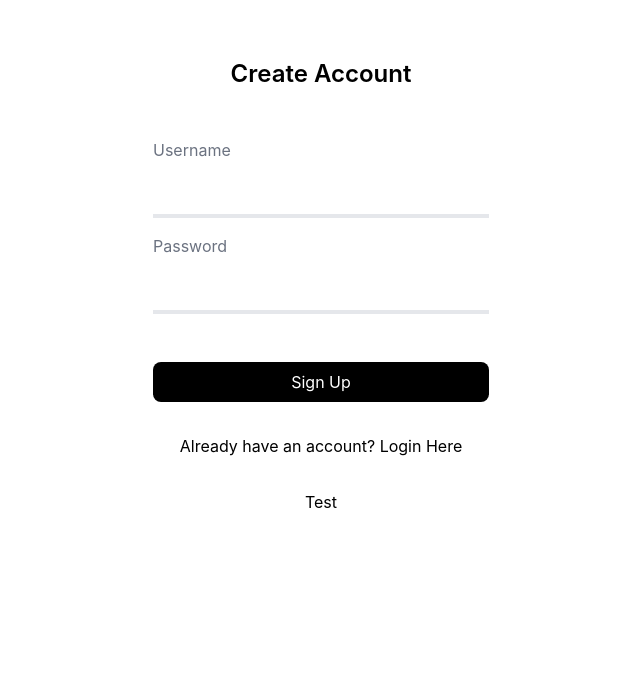
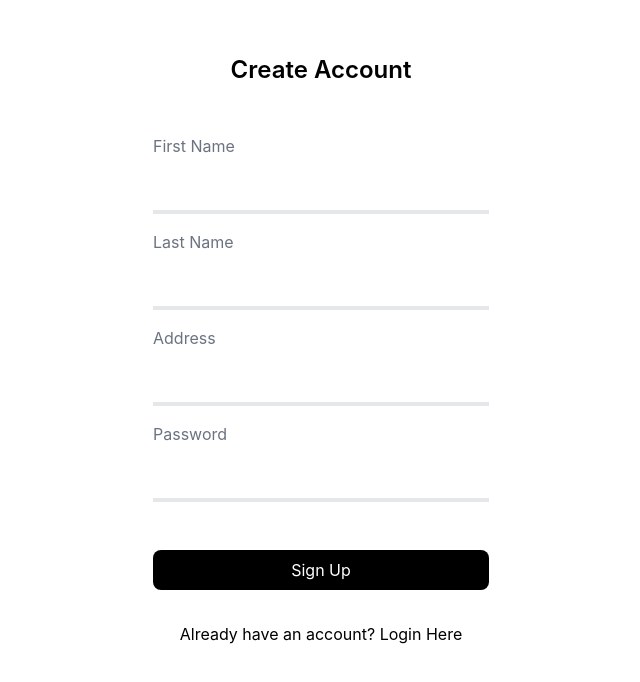
Before and after one commit to TheGraphVertices/Frontend, a React (Create React App) app: page /register in a window 1280 px wide. Shown: the part 114-796 px from the top of the page, without its empty margins (319-959 px from the left). Built offline with nearby package versions, Linux system fonts and the light colour scheme.

Commit message:
Added post call to create account

```diff
--- a/src/pages/CreateAccount.jsx
+++ b/src/pages/CreateAccount.jsx
@@ -1,33 +1,61 @@
 import { useState } from "react"
+import { useNavigate } from "react-router-dom"
 
 function CreateAccount(){
-  const [username, setUsername] = useState()
+  const [firstName, setFirstName] = useState()
   const [password, setPassword] = useState()
+  const [lastName, setLastName] = useState()
+  const [address, setAddress] = useState()
+  const [duplicate, setDuplicate] = useState()
+  const navigate = useNavigate()
 
   const postAccount = async () => {
     const obj = {
-      fname: username,
-      lname: password,
-      address: 'yes'
+      fname: firstName,
+      lname: lastName,
+      address: address,
+      password: password
     }
-    const response = await fetch('https://jeremypetch.com/create_user', {
+
+    const response = await fetch('https://api.jeremypetch.com/user/', {
       method: 'POST',
       headers: {
         'Content-Type': 'application/json'
       },
-      body: JSON.stringify(obj)
-    }).then((data) => data.json()).then((data) => { console.log(data) })
-    return response
+      body: JSON.stringify(obj),
+    })
+
+    if(response.status === 409){
+      setDuplicate(true)
+    }
+    else{
+      navigate("/userhomepage", { state: {
+        uid: response.text()
+      }})
+    }
 }
 
   return(
-	<section className="flex items-center flex-col justify-center h-screen gap-8">
+  <section className="flex items-center flex-col justify-center h-screen gap-8 my-16">
     <h1 className="font-semibold text-2xl">Create Account</h1>
+    <h2 className={duplicate ? "block" : "hidden"}>Account already made using credentials</h2>
     <div className="max-w-[400px] w-full px-8">
       <form className="my-4">
         <label className="flex flex-col border-b-4 gap-2">
-            <p className="text-gray-500">Username</p>
-            <input onChange={(data) => {setUsername(data.target.value)}} type="text" className="outline-0 py-2 text-xl font-semibold"/>
+          <p className="text-gray-500">First Name</p>
+          <input onChange={(data) => {setFirstName(data.target.value)}} type="text" className="outline-0 py-2 text-xl font-semibold"/>
+        </label>
+      </form>
+      <form className="my-4">
+        <label className="flex flex-col border-b-4 gap-2">
+          <p className="text-gray-500">Last Name</p>
+          <input onChange={(data) => {setLastName(data.target.value)}} type="text" className="outline-0 py-2 text-xl font-semibold"/>
+        </label>
+      </form>
+      <form className="my-4">
+        <label className="flex flex-col border-b-4 gap-2">
+          <p className="text-gray-500">Address</p>
+          <input onChange={(data) => {setAddress(data.target.value)}} type="text" className="outline-0 py-2 text-xl font-semibold"/>
         </label>
       </form>
       <form className="my-4">
@@ -38,10 +66,9 @@ function CreateAccount(){
       </form>
     </div>
     <div className="flex flex-row justify-between max-w-[400px] px-8 w-full">
-        <button className="bg-black rounded-lg text-white w-full py-2">Sign Up</button>
+      <button onClick={postAccount} className="bg-black rounded-lg text-white w-full py-2">Sign Up</button>
     </div>
     <p>Already have an account? <a href="/" className="hover:underline">Login Here</a></p>
-    <button onClick={postAccount}>Test</button>
   </section>
   )
 }
```
Lines whose indentation alone changed are shown as unchanged.
